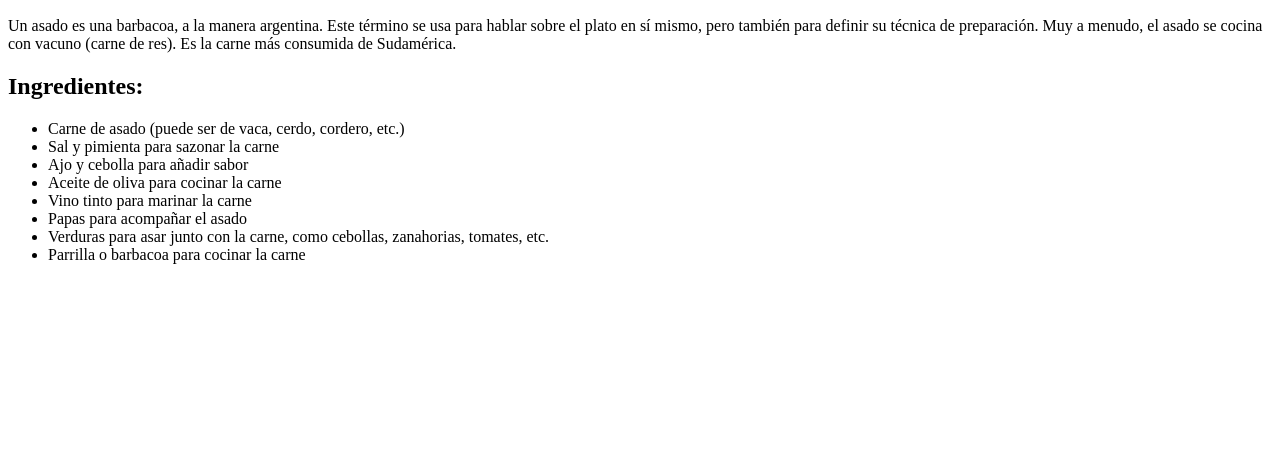
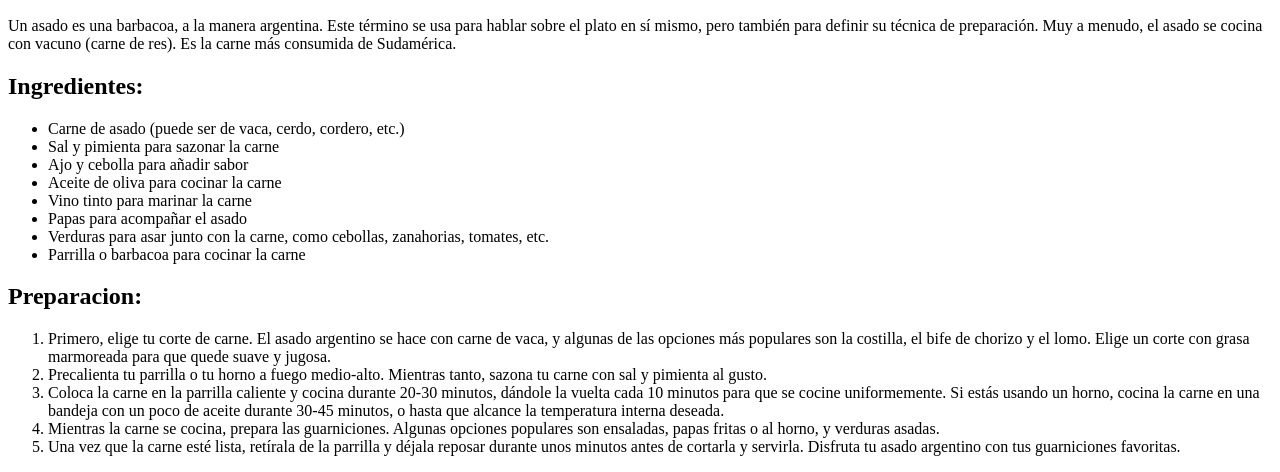
Before and after one commit to Lpik97/Odin-recipes-project, a plain HTML site: page recipes/asado-argentino.html in a window 1280 px wide. Shown: the part 434-906 px from the top of the page. Before the commit the page ends 800 px from the top, so only its background shows below. Drawn offline with Linux system fonts and the light colour scheme.

Commit message:
Preparacion was added to the html.

```diff
--- a/recipes/asado-argentino.html
+++ b/recipes/asado-argentino.html
@@ -19,5 +19,13 @@
       <li>Verduras para asar junto con la carne, como cebollas, zanahorias, tomates, etc.</li>
       <li>Parrilla o barbacoa para cocinar la carne</li>
     </ul>
+    <h2>Preparacion:</h2>
+    <ol>
+      <li>Primero, elige tu corte de carne. El asado argentino se hace con carne de vaca, y algunas de las opciones más populares son la costilla, el bife de chorizo y el lomo. Elige un corte con grasa marmoreada para que quede suave y jugosa.</li>
+      <li>Precalienta tu parrilla o tu horno a fuego medio-alto. Mientras tanto, sazona tu carne con sal y pimienta al gusto.</li>
+      <li>Coloca la carne en la parrilla caliente y cocina durante 20-30 minutos, dándole la vuelta cada 10 minutos para que se cocine uniformemente. Si estás usando un horno, cocina la carne en una bandeja con un poco de aceite durante 30-45 minutos, o hasta que alcance la temperatura interna deseada.</li>
+      <li>Mientras la carne se cocina, prepara las guarniciones. Algunas opciones populares son ensaladas, papas fritas o al horno, y verduras asadas.</li>
+      <li>Una vez que la carne esté lista, retírala de la parrilla y déjala reposar durante unos minutos antes de cortarla y servirla. Disfruta tu asado argentino con tus guarniciones favoritas.</li>
+    </ol>
   </body>
 </html>
```
